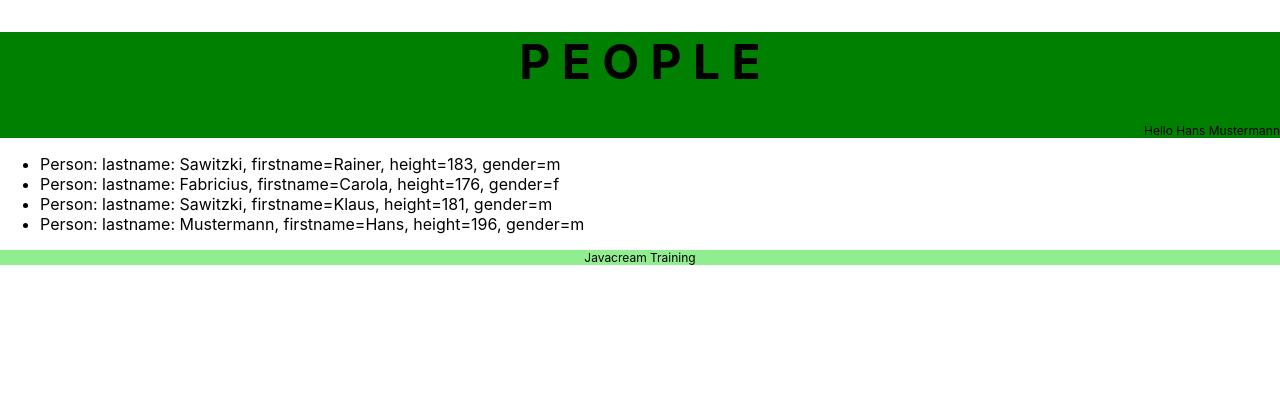
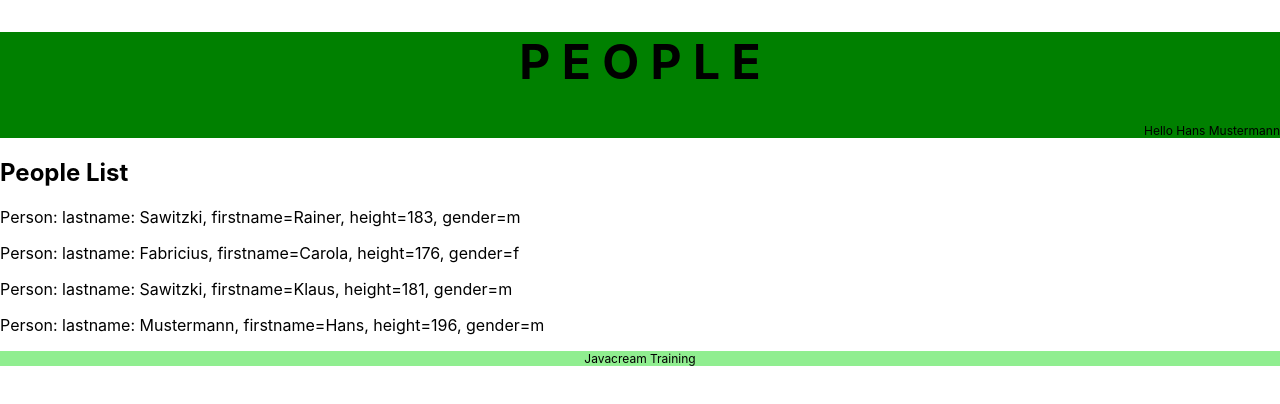
Before and after one commit to Javacream/org.javacream.training.react, a React (Create React App) app in the folder training/: page / in a window 1280 px wide. Shown: the top 404 px of the page. Built offline with nearby package versions, Linux system fonts and the light colour scheme.

Commit message:
change ul to h2 and p

```diff
--- a/training/src/people/component/content/PeopleContentComponent.js
+++ b/training/src/people/component/content/PeopleContentComponent.js
@@ -2,9 +2,12 @@ import React from 'react';
 import {peopleData} from '../../test/PeopleData'
 function PeopleContentComponent(){
     let people = peopleData.allPeople()
-    let peopleHtml = people.map(person => <li>{person.info()}</li>)
+    let peopleHtml = people.map(person => <p>{person.info()}</p>)
     return (
-    <ul>{peopleHtml}</ul>
+    <>
+    <h2>People List</h2>
+    <>{peopleHtml}</>
+    </>
     )
 }
 
```
